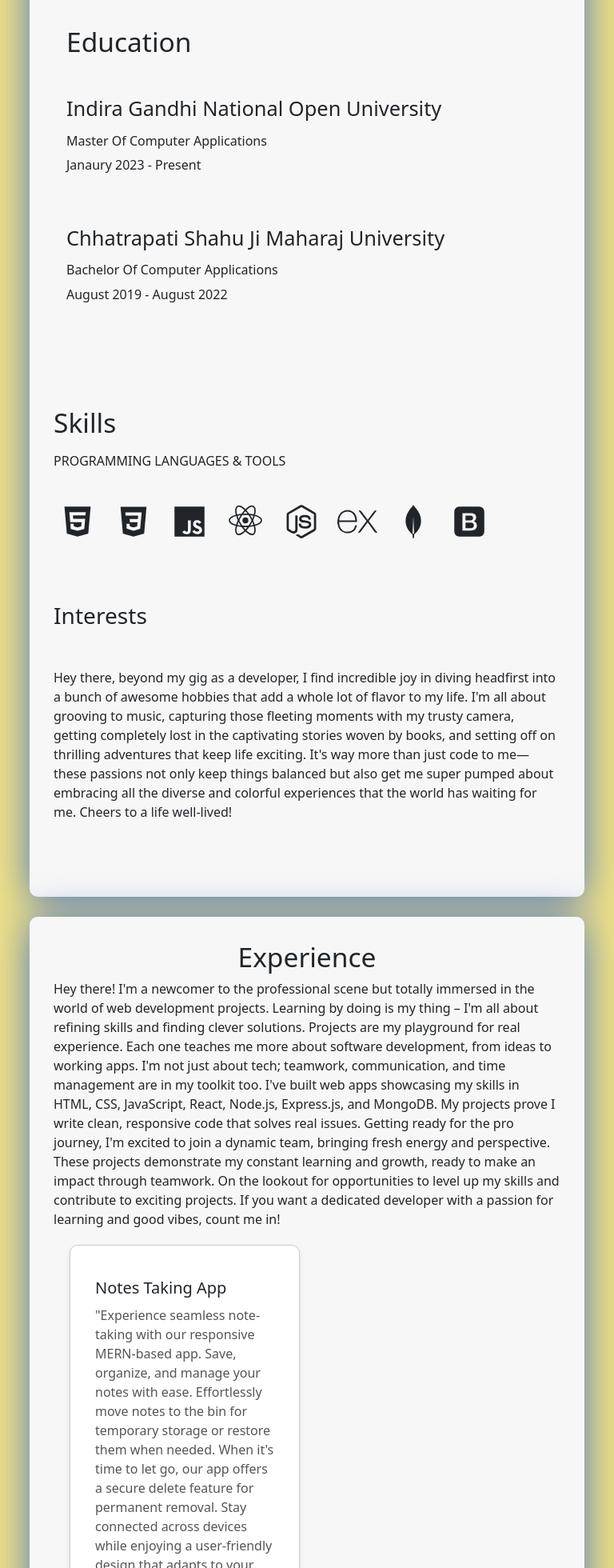
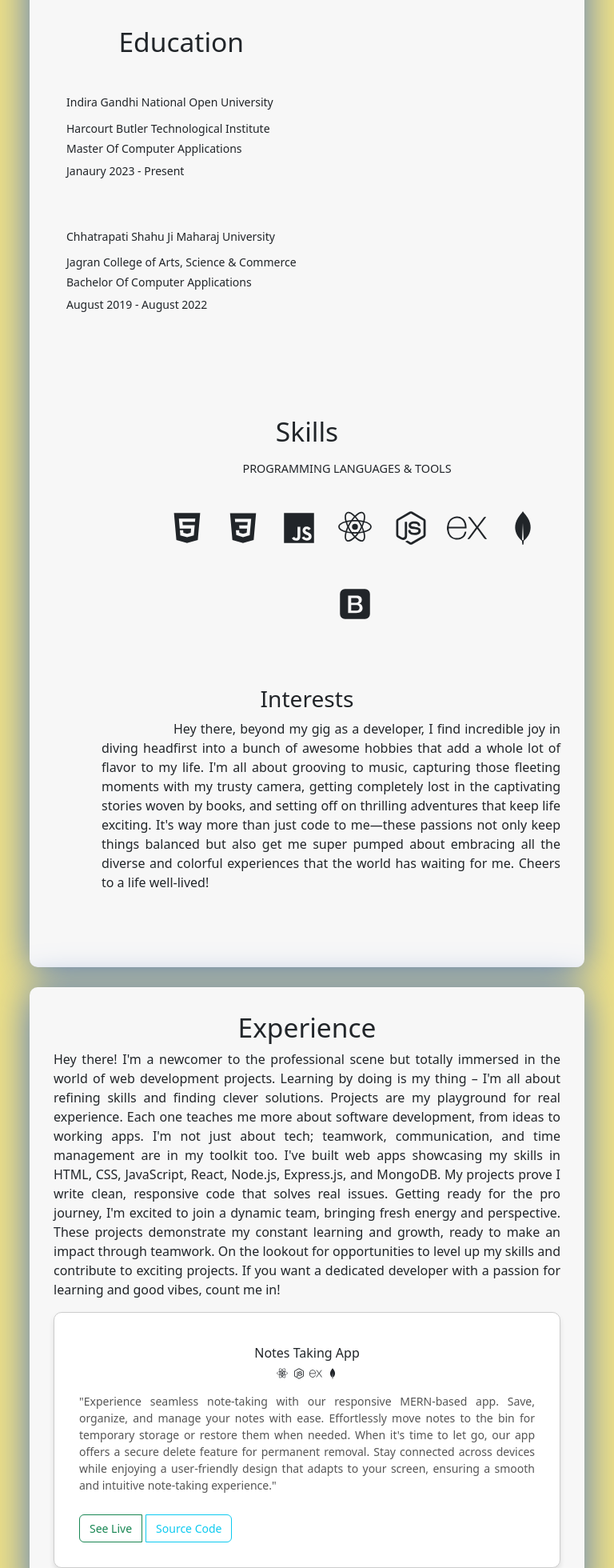
Before and after one commit to panditofcodes/portfolio, a React (Create React App) app: page / in a window 768 px wide. Shown: the part 1340-3300 px from the top of the page at 80% size. Built offline with nearby package versions, Linux system fonts and the light colour scheme.

Commit message:
Portfolio is ready except littile things.

```diff
--- a/src/App.css
+++ b/src/App.css
@@ -1,3 +1,4 @@
+
 .social-links {
   display: flex;
   justify-content: center;
@@ -13,8 +14,11 @@
   font-size: 24px; /* Example font size for icons */
   /* Add additional styles if needed */
 }
-/* Add this CSS code to your stylesheet */
 
+.social-links a svg:hover {
+  font-size: 35px; /* Example font size for icons */
+  color: rgb(3, 83, 255);
+}
 /* Center the content */
 .temp {
   display: flex;
@@ -44,6 +48,7 @@
 
 /* Style for the card title */
 .card-title {
+  text-align: center;
   font-size: 1.25rem;
   margin-top: 10px;
 }
@@ -63,7 +68,7 @@
 
 /* CSS For About */
 
-.about{
+.about {
   background-color: #f7f7f7;
   border-radius: 10px;
   box-shadow: 0px 4px 50px rgb(75, 115, 193);
@@ -71,13 +76,14 @@
   padding: 30px;
 }
 
-.skill-item{
+.skill-item {
   display: flex;
   gap: 10px;
   font-size: 50px;
 }
 .about-intro {
   display: flex;
+  text-align: justify;
   justify-content: center;
   align-items: center;
   gap: 20px;
@@ -97,9 +103,15 @@
   line-height: 1.6;
 }
 
+/* Education */
+
+.resume-item{
+  margin-left: 100px;
+}
+
 /* Project */
 
-.experience-section{
+.experience-section {
   background-color: #f7f7f7;
   border-radius: 10px;
   box-shadow: 0px 4px 50px rgb(75, 115, 193);
@@ -108,7 +120,7 @@
 }
 
 /* Contact Section */
-.contact-section{
+.contact-section {
   display: flex;
   flex-direction: column;
   background-color: #f7f7f7;
@@ -149,10 +161,10 @@
   padding: 30px;
 }
 
-.contactWrapper{
-    display: flex;
-    justify-content: space-between;
-    align-items: center;
+.contactWrapper {
+  display: flex;
+  justify-content: space-between;
+  align-items: center;
 }
 
 .form-group {
@@ -175,7 +187,33 @@
   text-align: center;
 }
 
+.project-card-icons{
+  display: flex;
+  justify-content: center;
+  gap: 5px;
+}
+
 @media (max-width: 768px) {
+
+  /* Eductaion */
+  .resume-item{
+    margin-left: 0px;
+  }
+  .about-education-title{
+    text-align: center;
+  }
+ .size-reducer{
+  font-size: 14px;
+ }
+
+ /* Skill */
+ .skill-title{
+  text-align: center;
+}
+.skill-sub-heading{
+  text-align: center;
+  font-size: 90%;
+}
   .skill-item {
     flex-wrap: wrap; /* Allow skill items to wrap */
     justify-content: center; /* Center items horizontally */
@@ -187,17 +225,34 @@
   }
 
   /* For Contact Form */
-  .contactWrapper{
+  .contactWrapper {
     display: flex;
     flex-direction: column;
-}
+  }
   .contact-section {
     flex-direction: column; /* Stack sections vertically */
     align-items: center; /* Center content horizontally */
   }
 
-  .contact-section-links {
-    margin-bottom: 15px; /* Add some spacing at the bottom */
+  .desktop-only {
+    display: none;
+  }
+
+  .mobile-only {
+    display: flex;
+    justify-content: center;
+    gap: 15px; /* Adjust the gap between icons */
+  }
+
+  .mobile-only svg {
+    font-size: 24px; /* Example font size for icons */
+    text-decoration: none;
+    color: #333;
+    transition: color 0.3s ease;
+  }
+  .mobile-only a svg:hover {
+    font-size: 35px;
+    color: rgb(3, 83, 255);
   }
 
   .contact-form {
@@ -205,9 +260,62 @@
   }
 
   /* About Intro */
-  .about-intro{
+  .about-intro {
     display: flex;
     flex-direction: column;
   }
+  /* Intrest */
+  .intrest-section-title{
+    text-align: center;
+  }
+  .intrest-section{
+    text-align: justify;
+  }
 
+  /* Experiance */
+  .experience-section-intro{
+    text-align: justify;
+  }
+  .card {
+    width: 100%; /* Make cards full width on smaller screens */
+    margin: 10px auto; /* Center cards horizontally */
+    text-align: justify;
+  }
+
+  .card-img-top {
+    max-height: 150px; /* Adjust image height on smaller screens */
+  }
+
+  .card-title {
+    font-size: 1rem; /* Reduce font size for card title on smaller screens */
+    text-align: center;
+  }
+
+  .card-text {
+    font-size: 0.875rem; /* Reduce font size for card text on smaller screens */
+  }
+
+  .card-body .btn {
+    margin-top: 10px;
+    margin-right: 5px;
+    font-size: 0.875rem; /* Reduce font size for buttons on smaller screens */
+  }
 }
+
+@media (min-width: 768px) {
+  .mobile-only {
+    display: none;
+  }
+  .intrest-section{
+    text-align: justify;
+    text-indent: 90px;
+    margin-left: 60px;
+
+  }
+  .skill-sub-heading{
+    margin-left: 100px;
+  }
+  .skill-icon{
+    margin-left: 120px;
+  }
+}
--- a/src/component/About.js
+++ b/src/component/About.js
@@ -21,7 +21,7 @@ const About = () => {
         </div>
         <p>
           I'm a self-taught full-stack web developer with a strong foundation in
-          web technologies. My educational background includes a Bachelor of
+          web technologies like React, NodeJs etc. My educational background includes a Bachelor of
           Computer Applications (BCA), and I am currently pursuing a Master of
           Computer Applications (MCA). I have a passion for creating dynamic and
           responsive web applications using the latest tools and frameworks. My
@@ -33,21 +33,23 @@ const About = () => {
       <div className="about-education resume-item d-flex flex-column flex-md-row mb-5"data-aos="flip-up"> {/*Education*/}
         <div className="resume-section p-3 p-lg-5 d-flex flex-column">
           <div className="my-auto">
-            <h1 className="mb-5">Education</h1>
+            <h1 className="mb-5 about-education-title">Education</h1>
             <div className="resume-item d-flex flex-column flex-md-row mb-5">
               <div className="resume-content mr-auto">
-                <h3 className="mb-3">Indira Gandhi National Open University</h3>
-                <h6>Master Of Computer Applications</h6>
-                <p>Janaury 2023 - Present</p>
+                <h3 className="mb-3 size-reducer">Indira Gandhi National Open University</h3>
+                <h5 className="size-reducer"> Harcourt Butler Technological Institute</h5>
+                <h6 className="size-reducer">Master Of Computer Applications</h6>
+                <p className="size-reducer">Janaury 2023 - Present</p>
               </div>
             </div>
             <div className="resume-item d-flex flex-column flex-md-row mb-5">
               <div className="resume-content mr-auto">
-                <h3 className="mb-3">
+                <h3 className="mb-3 size-reducer">
                   Chhatrapati Shahu Ji Maharaj University
                 </h3>
-                <h6>Bachelor Of Computer Applications</h6>
-                <p>August 2019 - August 2022</p>
+                <h5 className="size-reducer">Jagran College of Arts, Science & Commerce</h5>
+                <h6 className="size-reducer">Bachelor Of Computer Applications</h6>
+                <p className="size-reducer">August 2019 - August 2022</p>
               </div>
             </div>
           </div>
@@ -55,9 +57,10 @@ const About = () => {
       </div>
       <div className="resume-item d-flex flex-column flex-md-row mb-5">{/*Skill*/}
         <div className="my-auto" data-aos="flip-up">
-          <h1 className="mb-3">Skills</h1>
-          <div className="subheading mb-3">PROGRAMMING LANGUAGES & TOOLS</div>
-          <ul className="list-inline list-icons skill-item">
+          <h1 className="mb-3 skill-title">Skills</h1>
+          <div className="subheading mb-3 skill-sub-heading">PROGRAMMING LANGUAGES & TOOLS</div>
+
+          <ul className="list-inline list-icons skill-item skill-icon" >
             <li>
               <BiLogoHtml5 />
             </li>
@@ -87,8 +90,8 @@ const About = () => {
       </div>
       <div className="resume-item d-flex flex-column flex-md-row mb-5">{/*Intrests*/}
         <div className="my-auto" data-aos="flip-up">
-          <h2 className="mb-5">Interests</h2>
-          <p>
+          <h2 className="mb-2 intrest-section-title">Interests</h2>
+          <p className="intrest-section">
             Hey there, beyond my gig as a developer, I find incredible joy in
             diving headfirst into a bunch of awesome hobbies that add a whole
             lot of flavor to my life. I'm all about grooving to music, capturing
--- a/src/component/Contact.js
+++ b/src/component/Contact.js
@@ -48,22 +48,33 @@ const Contact = () => {
         using the following methods:
       </p>
       <div>
-        <div
-          className="contactWrapper"
-        >
+        <div className="contactWrapper">
           <div className="contact-section-links">
-            <p>
+            <p className="desktop-only">
               {" "}
               <BiMap /> Kanpur
             </p>
+            <a href="mailto:piyushshukla_@outlook.com" className="desktop-only">
+              <AiTwotoneMail />piyushshukla_@outlook.com
+            </a>
+            <a href="tel:+919161741999" className="desktop-only">
+              <BiPhoneCall /> +91-9161741999
+            </a>
+            <a href="https://wa.me/+919161741999" className="desktop-only">
+              <BiLogoWhatsapp /> 9161741999{" "}
+            </a>
+          </div>
+
+          <div className="mobile-only">
+            <BiMap />
             <a href="mailto:piyushshukla_@outlook.com">
-              <AiTwotoneMail /> piyushshukla_@outlook.com
+              <AiTwotoneMail />
             </a>
             <a href="tel:+919161741999">
-              <BiPhoneCall /> +91-9161741999
+              <BiPhoneCall />
             </a>
             <a href="https://wa.me/+919161741999">
-              <BiLogoWhatsapp /> 9161741999{" "}
+              <BiLogoWhatsapp />
             </a>
           </div>
           {/* </div><br/>
@@ -74,7 +85,7 @@ const Contact = () => {
           }}
         > */}
           <div className="contact-form">
-            <h4 style={{ textAlign: "center" }}>Contact Me</h4>
+            <h4 style={{ textAlign: "center" }}>Send Message</h4>
             <form onSubmit={handleSubmit}>
               <div className="form-group">
                 {/* <label>Name</label> */}
--- a/src/component/Projects.js
+++ b/src/component/Projects.js
@@ -1,5 +1,13 @@
 import React from "react";
 import noteApp from "./noteApp.png";
+import {
+  BiLogoReact,
+  BiLogoNodejs,
+  BiLogoMongodb,
+  BiLogoBootstrap,
+} from "react-icons/bi";
+import { SiExpress } from "react-icons/si";
+
 
 export default function Projects() {
   return (
@@ -28,11 +36,17 @@ export default function Projects() {
           skills and contribute to exciting projects. If you want a dedicated
           developer with a passion for learning and good vibes, count me in!
         </p>
-        <div class="card" style={{ width: "18rem" }}>
-          <div class="card-body">
-            <h5 class="card-title">Notes Taking App</h5>
-            {/* <h6 class="card-subtitle mb-2 text-body-secondary">Card subtitle</h6> */}
-            <p class="card-text">
+        <div className="card" data-aos="fade-down">
+          {/* <img src={noteApp} className="card-img-top" alt="Photo" /> */}
+          <div className="card-body">
+            <h5 className="card-title">Notes Taking App</h5>
+            <p className="project-card-icons">
+              <BiLogoReact />
+              <BiLogoNodejs />
+              <SiExpress />
+              <BiLogoMongodb />
+            </p>
+            <p className="card-text">
               "Experience seamless note-taking with our responsive MERN-based
               app. Save, organize, and manage your notes with ease. Effortlessly
               move notes to the bin for temporary storage or restore them when
@@ -41,19 +55,22 @@ export default function Projects() {
               enjoying a user-friendly design that adapts to your screen,
               ensuring a smooth and intuitive note-taking experience."
             </p>
+            <div className="btn-group">
               <a
                 href="https://strange-clam-slippers.cyclic.cloud/"
+                target="blank"
                 className="btn btn-outline-success"
               >
                 See Live
               </a>
               <a
                 href="https://github.com/panditofcodes/notes-taking-app"
+                target="blank"
                 className="btn btn-outline-info"
               >
                 Source Code
               </a>
-
+            </div>
           </div>
         </div>
       </div>
```
Lines whose indentation alone changed are shown as unchanged.
